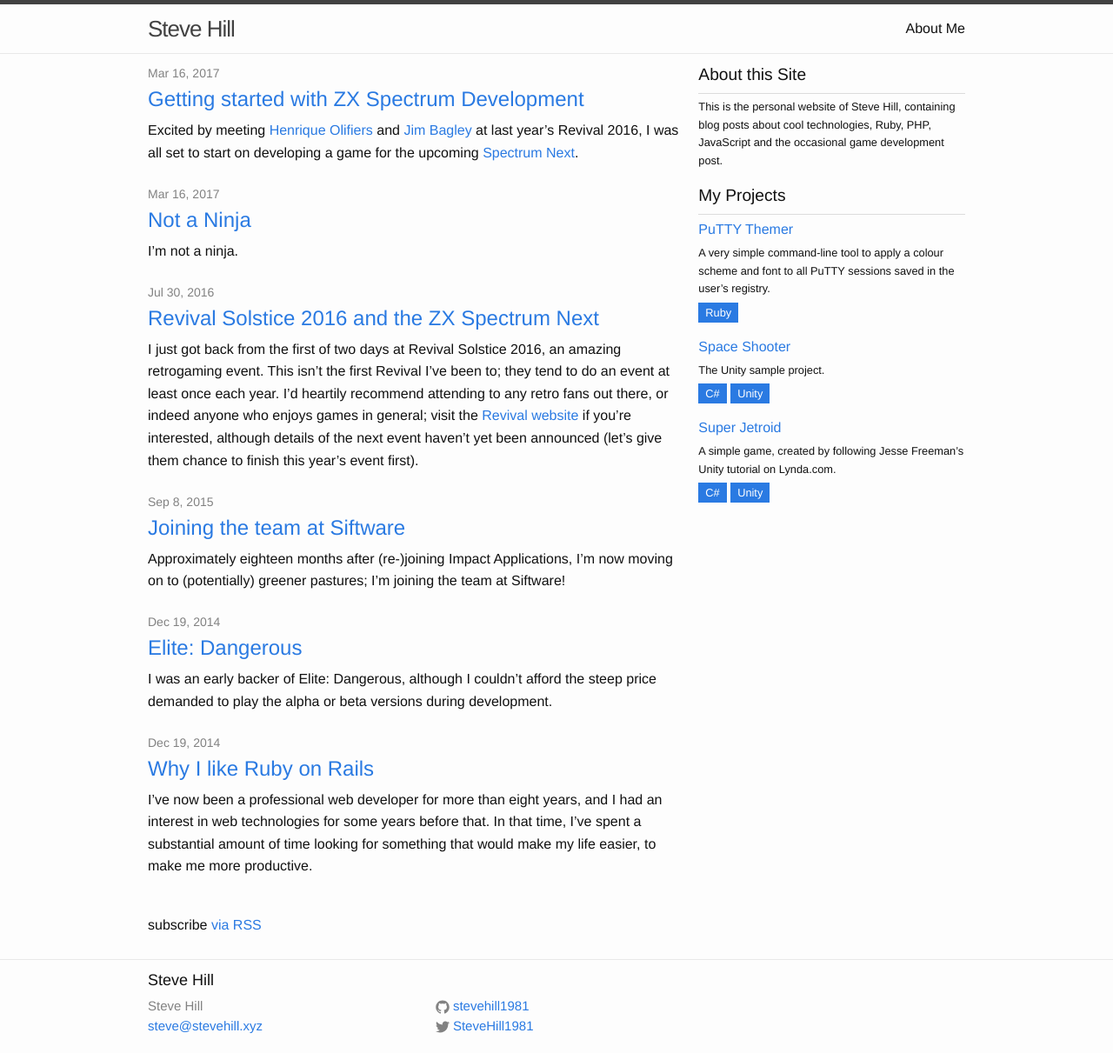
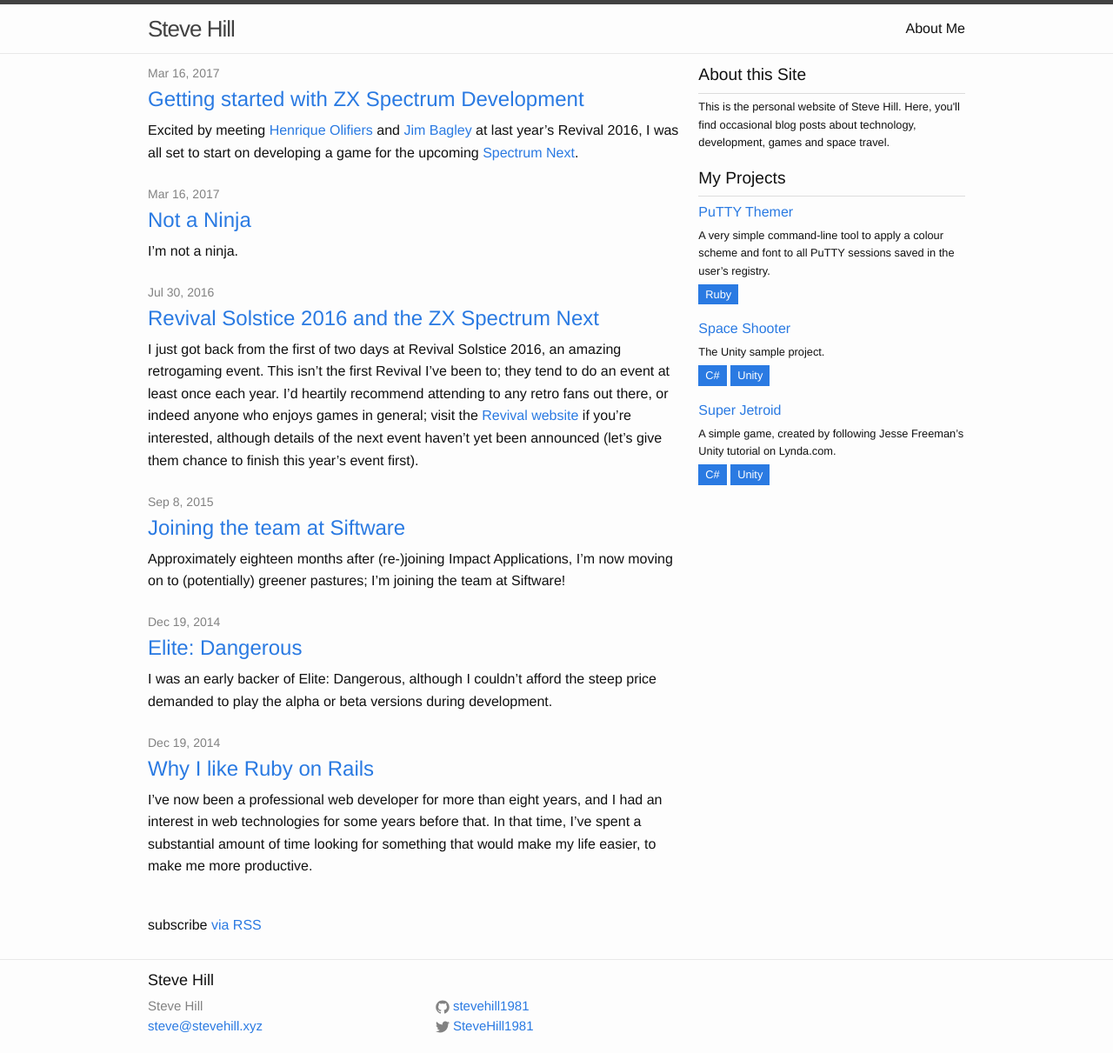
Before and after one commit to stevehill1981/stevehill1981.github.io, a Jekyll site: the page built from index.html, in a window 1280 px wide. Shown: the whole page at 87% size. Built offline with Jekyll 4.4.1, drawn with Linux system fonts in a browser that asks for light colours.

Commit message:
Update site description.

```diff
--- a/_config.yml
+++ b/_config.yml
@@ -2,9 +2,10 @@
 title: Steve Hill
 email: steve@stevehill.xyz
 description: > # this means to ignore newlines until "baseurl:"
-  This is the personal website of Steve Hill, containing blog
-  posts about cool technologies, Ruby, PHP, JavaScript and the
-  occasional game development post.
+  This is the personal website of Steve Hill.
+
+  Here, you'll find occasional blog posts about technology,
+  development, games and space travel.
 baseurl: "" # the subpath of your site, e.g. /blog/
 url: "https://www.stevehill.xyz" # the base hostname & protocol for your site
 twitter_username: SteveHill1981
```
